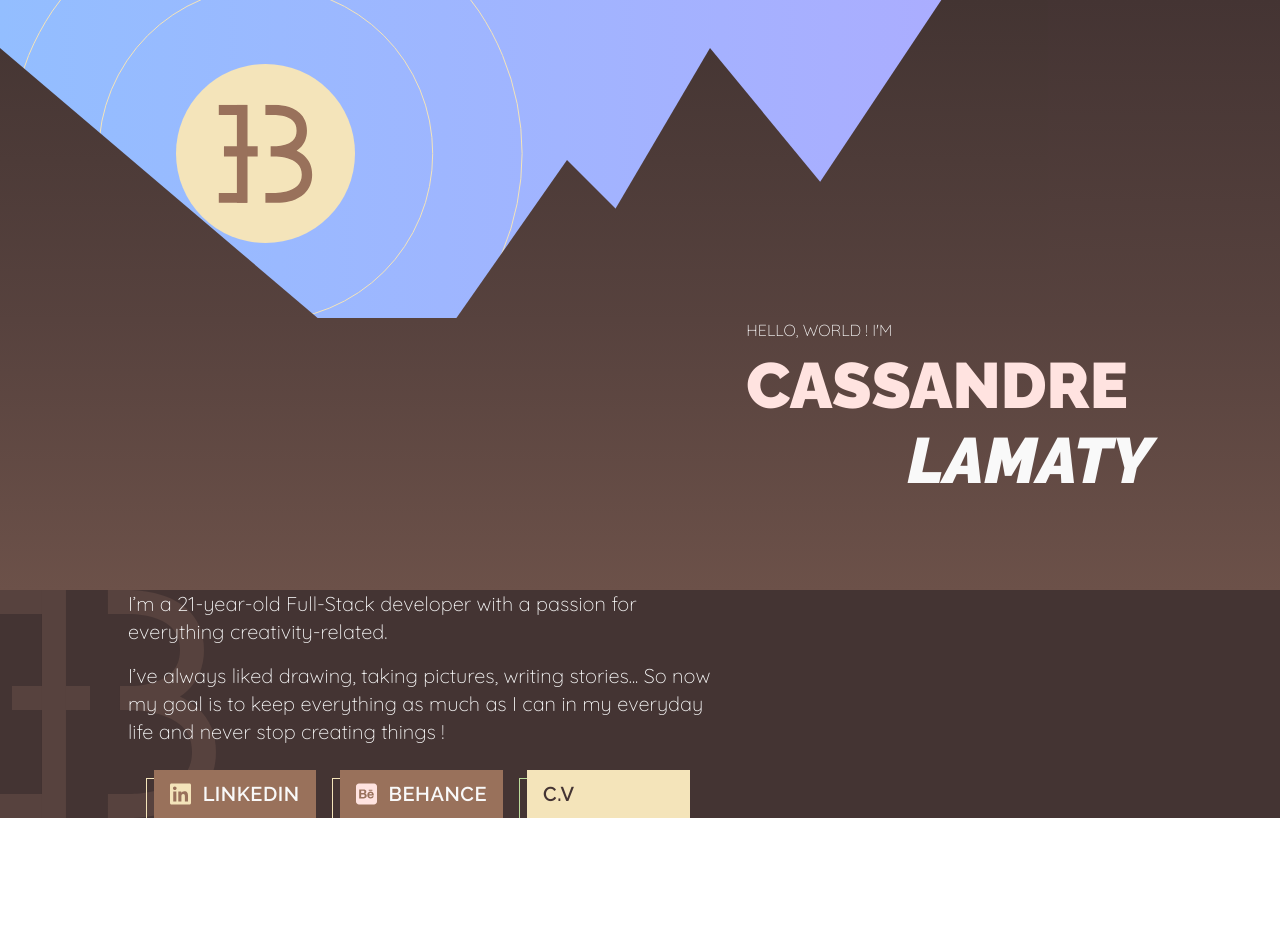
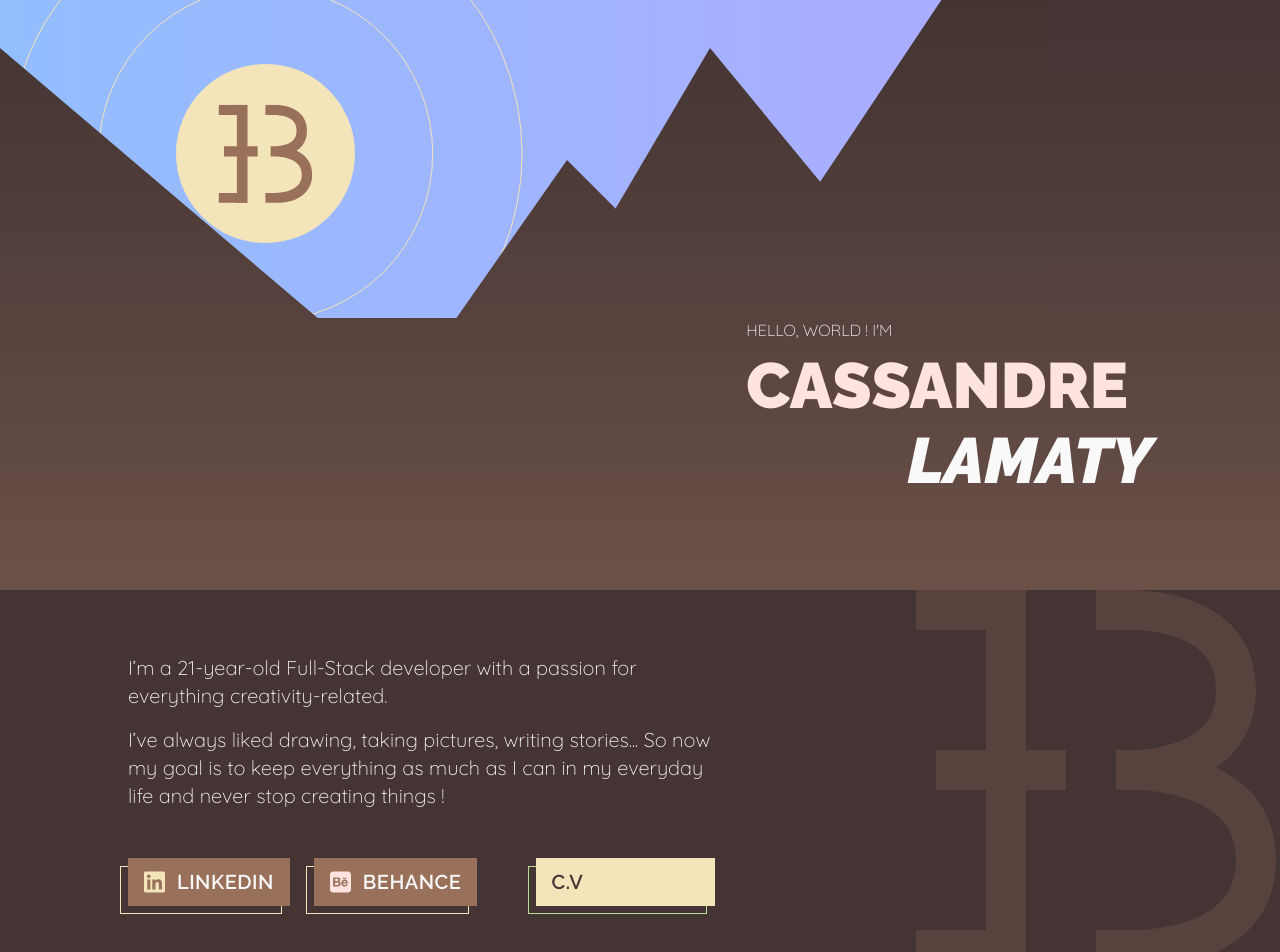
Before and after one commit to CassandreLAMATY/2024-portfolio-front, a Vue app: page / in a window 1280 px wide. Shown: the top 952 px of the page. Before the commit the page ends 818 px from the top, so only its background shows below. Built offline with nearby package versions, Linux system fonts and the light colour scheme; what @fortawesome/pro-regular-svg-icons would draw is missing.

Commit message:
description responsive :O

```diff
--- a/src/assets/stylesheets/css/description.css
+++ b/src/assets/stylesheets/css/description.css
@@ -22,12 +22,12 @@
     max-width: 1024px;
     height: fit-content;
     margin: 0 auto;
-    padding: 0 8rem;
+    padding: 4rem 8rem;
   }
 }
 @media (min-width: 1536px) {
   .desc-grid {
-    padding: 0 16rem;
+    padding: 6rem 16rem;
   }
 }
 @media (min-width: 2048px) {
@@ -53,12 +53,18 @@
 @media (min-width: 1024px) {
   .desc-content {
     display: flex;
+    gap: 3rem;
     grid-column: 1/9;
   }
 }
 @media (min-width: 1280px) {
   .desc-content {
     grid-column: 1/8;
+  }
+}
+@media (min-width: 1536px) {
+  .desc-content {
+    gap: 4rem;
   }
 }
 .desc-text {
@@ -85,8 +91,11 @@
 }
 @media (min-width: 768px) {
   .desc-btn--container {
+    display: flex;
     justify-content: space-between;
+    gap: 2rem;
     grid-column: 9/13;
+    min-height: fit-content;
     height: 100%;
   }
 }
@@ -95,13 +104,12 @@
     display: grid;
     grid-template-columns: repeat(6, 1fr);
     column-gap: 1.5rem;
+    width: 100%;
   }
 }
 .desc-btn_left {
   display: flex;
   flex-direction: row;
-  gap: 1.5rem;
-  display: flex;
   gap: 1.5rem;
   min-width: fit-content;
   width: 100%;
@@ -143,6 +151,7 @@
 }
 @media (min-width: 768px) {
   .desc-cv.btn_right {
+    margin-left: unset;
     transform: translateY(-0.5rem);
   }
 }
@@ -162,5 +171,11 @@
   transform: scale(100%);
   fill: #57423e;
 }
+@media (min-width: 512px) {
+  .desc-logo {
+    left: unset;
+    right: 0;
+  }
+}
 
 /*# sourceMappingURL=description.css.map */
--- a/src/assets/stylesheets/css/global.css
+++ b/src/assets/stylesheets/css/global.css
@@ -58,6 +58,7 @@ button {
   top: 0.5rem;
   right: 0.5rem;
   border: 1px solid #f4e4ba;
+  pointer-events: none;
 }
 .btn-content {
   position: relative;
@@ -110,5 +111,8 @@ button {
   right: -0.5rem;
   border-color: #bbdb9b;
 }
+.btn-link > button {
+  cursor: pointer;
+}
 
 /*# sourceMappingURL=global.css.map */
--- a/src/assets/stylesheets/scss/description.scss
+++ b/src/assets/stylesheets/scss/description.scss
@@ -25,11 +25,11 @@
             max-width: 1024px;
             height: fit-content;
             margin: 0 auto;
-            padding: 0 $grup07;
+            padding: $grup05 $grup07;
         }
 
         @include media-min(1536px) {
-            padding: 0 $grup08;
+            padding: $grup06 $grup08;
         }
 
         @include media-min(2048px) {
@@ -54,11 +54,17 @@
 
         @include media-min(1024px) {
             display: flex;
+            gap: $grup04;
+
             grid-column: 1 / 9;
         }
 
         @include media-min(1280px) {
             grid-column: 1 / 8;
+        }
+
+        @include media-min(1536px) {
+            gap: $grup05;
         }
     }
 
@@ -85,9 +91,13 @@
             }
 
             @include media-min(768px) {
+                display: flex;
                 justify-content: space-between;
+                gap: calc($grup02 + $grup-02);
+
                 grid-column: 9 / 13;
 
+                min-height: fit-content;
                 height: 100%;
             }
 
@@ -95,15 +105,14 @@
                 display: grid;
                 grid-template-columns: repeat(6, 1fr);
                 column-gap: $grup02;
+
+                width: 100%;
             }
         }
 
         &_left {
             display: flex;
             flex-direction: row;
-            gap: $grup02;
-
-            display: flex;
             gap: $grup02;
 
             min-width: fit-content;
@@ -145,6 +154,8 @@
             }
 
             @include media-min(768px) {
+                margin-left: unset;
+
                 transform: translateY(-$grup-02);
             }
 
@@ -167,5 +178,10 @@
         transform: scale(100%);
 
         fill: #57423e;
+
+        @include media-min(512px) {
+            left: unset;
+            right: 0;
+        }
     }
 }
--- a/src/assets/stylesheets/scss/global.scss
+++ b/src/assets/stylesheets/scss/global.scss
@@ -63,6 +63,8 @@ button {
         right: $grup-02;
 
         border: 1px solid $dutchWhite;
+
+        pointer-events: none;
     }
 
     &-content {
@@ -132,4 +134,10 @@ button {
             border-color: $celadon;
         }
     }
+
+    &-link {
+        & > button {
+            cursor: pointer;
+        }
+    }
 }
--- a/src/blocks/DescriptionBlock.vue
+++ b/src/blocks/DescriptionBlock.vue
@@ -16,8 +16,12 @@ import LogoSVG from '@/components/icons/LogoSVG.vue';
 
                 <div class="desc-btn--container">
                     <div class="desc-btn_left">
-                        <ButtonPrimary title="LinkedIn" :icon="['fab', 'fa-linkedin']" classes="btn_left btn_dutchWhite" />
-                        <ButtonPrimary title="Behance" :icon="['fab', 'fa-square-behance']" classes="btn_left btn_mistyRose" />
+                        <a class="btn-link" href="https://www.linkedin.com/in/cassandre-lamaty/">
+                            <ButtonPrimary title="LinkedIn" :icon="['fab', 'fa-linkedin']" classes="btn_left btn_dutchWhite" />
+                        </a>
+                        <a href="https://www.behance.net/lamatycassandre">
+                            <ButtonPrimary title="Behance" :icon="['fab', 'fa-square-behance']" classes="btn_left btn_mistyRose" />
+                        </a>
                     </div>
                     <ButtonPrimary title="C.V" :icon="['far', 'folder-user']" classes="btn_right desc-cv" />
                 </div>
```
Also changed, not shown: 2 other files (tests, documents, lock files or other folders).
